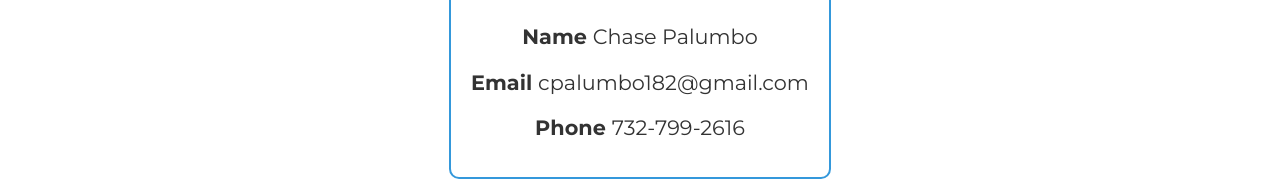
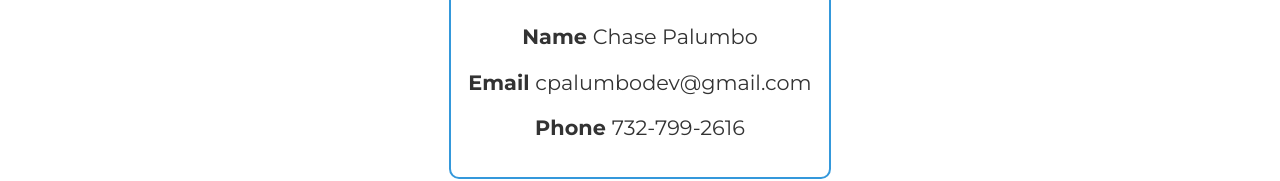
Before and after one commit to chase-palumbo/portfolio, a React (Create React App) app: page / in a window 1280 px wide. Shown: the part 3003-3184 px from the top of the page. Built offline with nearby package versions, Linux system fonts and the light colour scheme; the HTML template or start-up script is replaced by a standard one.

Commit message:
update project descriptions

```diff
--- a/src/components/Contact.tsx
+++ b/src/components/Contact.tsx
@@ -10,7 +10,7 @@ const Contact: React.FC = () => {
             Contact
           </p>
           <p><strong>Name </strong>Chase Palumbo</p>
-          <p><strong>Email </strong>cpalumbo182@gmail.com</p>
+          <p><strong>Email </strong>cpalumbodev@gmail.com</p>
           <p><strong>Phone </strong>732-799-2616</p>
         </div>
       </div>
--- a/src/components/ProjectDetails.tsx
+++ b/src/components/ProjectDetails.tsx
@@ -51,11 +51,11 @@ const details: DetailsType = {
     img: spaceImg,
     type: 'game',
     descList: [
-      'Play the remade Space Invaders arcade game in Python!',
-      'Stores your high score.',
+      'Play a re-imagined version of the Space Invaders arcade game!',
       'This project taught me a lot about debugging and optimizing your code.',
       'Object-Oriented design using the Python Turtle library.',
       'All sprites created myself.',
+      'Stores your high score.',
       'Player has three lives.  Getting hit 3 times or allowing the aliens to breach your defenses results in a game over.',
     ],
   },
```
